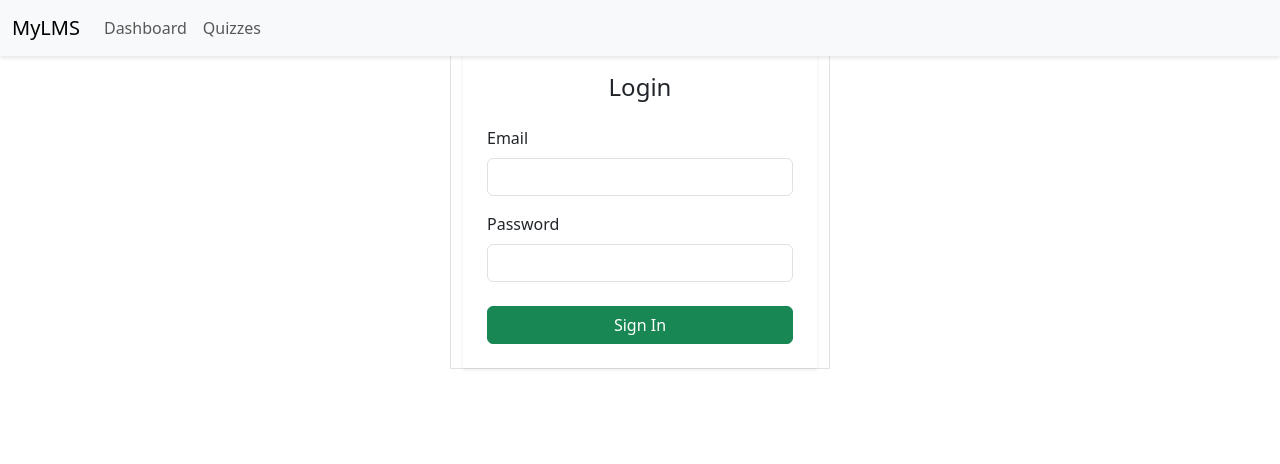
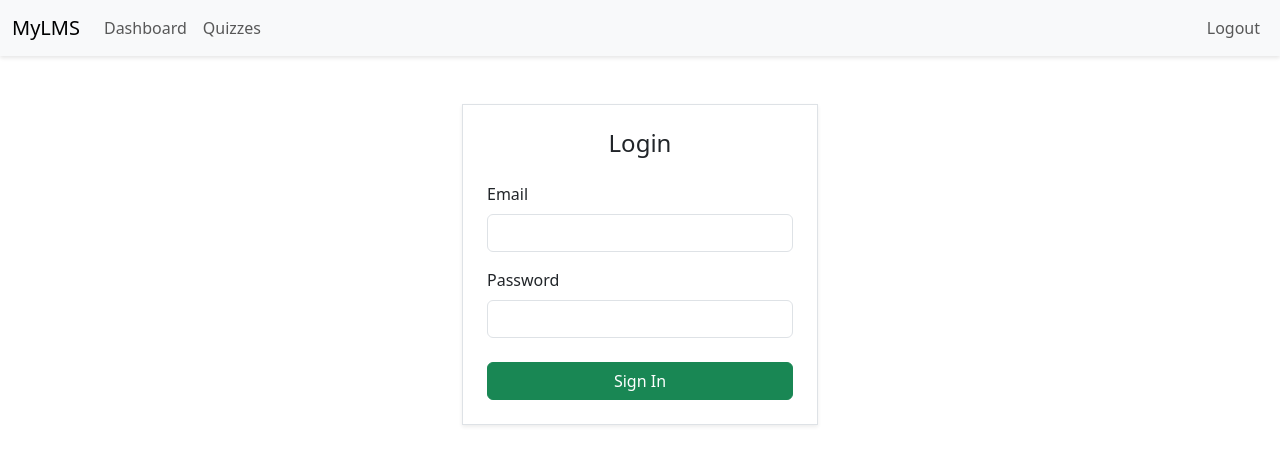
Before and after one commit to PB-personal/LMS-App-Dev, a Vue app: page /login in a window 1280 px wide. Shown: the top 464 px of the page. Built offline with nearby package versions, Linux system fonts and the light colour scheme; sample sign-in values are in the browser's storage.

Commit message:
Added auth login logout functionality

```diff
--- a/src/App.vue
+++ b/src/App.vue
@@ -1,7 +1,16 @@
 <template>
   <div class="d-flex flex-column min-vh-100">
     <AppHeader />
-    <RouterView />
+
+    <!--
+      Main wrapper: add top padding to account for fixed header for pages
+      that don't already apply their own padding (eg. LoginPage).
+      DashboardLayout already adds padding, so we disable the global
+      padding when the route is under /dashboard to avoid double spacing.
+    -->
+    <main class="app-main">
+      <RouterView />
+    </main>
   </div>
 </template>
 
@@ -9,3 +18,10 @@
 import { RouterView } from 'vue-router'
 import AppHeader from './layouts/AppHeader.vue'
 </script>
+
+<style scoped>
+.app-main {
+  padding-top: 56px; /* match header height */
+  flex: 1;
+}
+</style>
--- a/src/layouts/AppHeader.vue
+++ b/src/layouts/AppHeader.vue
@@ -37,11 +37,18 @@
             >
           </li>
         </ul>
-        <!-- <ul class="d-flex navbar-nav">
+        <ul class="d-flex navbar-nav" v-if="!store.isAuthenticated">
           <li class="nav-item">
-            <router-link class="nav-link">Profile</router-link>
+            <router-link class="nav-link" :to="{ name: ROUTE_NAMES.LOGIN }">Login</router-link>
           </li>
-        </ul> -->
+        </ul>
+        <ul class="d-flex navbar-nav" v-if="store.isAuthenticated">
+          <li class="nav-item">
+            <router-link class="nav-link" :to="{ name: ROUTE_NAMES.LOGIN }" @click="store.logout"
+              >Logout</router-link
+            >
+          </li>
+        </ul>
       </div>
     </div>
   </nav>
@@ -49,7 +56,9 @@
 <script setup>
 import { ROUTE_NAMES } from '@/constants/routeNames'
 import { useRoute } from 'vue-router'
+import { useAuthStore } from '@/stores/authStore'
 const route = useRoute()
+const store = useAuthStore()
 </script>
 <style scoped>
 .headerbar {
--- a/src/router/routes.js
+++ b/src/router/routes.js
@@ -11,7 +11,7 @@ const router = createRouter({
   routes: [
     {
       path: '/',
-      redirect: '/dashboard',
+      redirect: '/login',
     },
     {
       path: '/login',
--- /dev/null
+++ b/src/stores/authStore.js
@@ -0,0 +1,52 @@
+import { defineStore } from 'pinia'
+
+export const useAuthStore = defineStore('auth', {
+  state: () => ({
+    token: localStorage.getItem('token') || null,
+    user: JSON.parse(localStorage.getItem('user') || 'null'),
+    isAuthenticated: !!localStorage.getItem('token'),
+    isLoading: false,
+    error: null,
+  }),
+  actions: {
+    async login(email, password) {
+      this.isLoading = true
+      this.error = null
+      try {
+        // Basic client-side validation
+        if (!email || !password) throw new Error('Email and password are required')
+
+        // Simulate an async auth call (replace with real API call)
+        await new Promise((r) => setTimeout(r, 500))
+
+        // Mock successful response
+        const token = 'fake-jwt-token'
+        const user = { email }
+
+        this.token = token
+        this.user = user
+        this.isAuthenticated = true
+
+        // Persist
+        localStorage.setItem('token', token)
+        localStorage.setItem('user', JSON.stringify(user))
+
+        return true
+      } catch (err) {
+        this.error = err?.message || 'Login failed'
+        this.isAuthenticated = false
+        return false
+      } finally {
+        this.isLoading = false
+      }
+    },
+
+    logout() {
+      this.token = null
+      this.user = null
+      this.isAuthenticated = false
+      localStorage.removeItem('token')
+      localStorage.removeItem('user')
+    },
+  },
+})
--- a/src/views/CourseDashboard.vue
+++ b/src/views/CourseDashboard.vue
@@ -36,7 +36,7 @@
       </select>
     </div>
     <h3>List of courses</h3>
-    <div class="grid">
+    <div class="grid" v-if="authStore.isAuthenticated">
       <template v-if="filteredCourses.length">
         <CourseCard
           v-for="course in filteredCourses"
@@ -50,6 +50,7 @@
         {{ selectedDifficulty }}
       </p>
     </div>
+    <p v-if="!authStore.isAuthenticated" class="pt-3">For enrolling courses, please login first.</p>
   </div>
 </template>
 <script setup>
@@ -57,7 +58,9 @@ import { useCourseStore } from '@/stores/courseStore'
 import { computed, onMounted, ref } from 'vue'
 import CourseCard from '@/components/CourseCard.vue'
 import { storeToRefs } from 'pinia'
+import { useAuthStore } from '@/stores/authStore'
 const courseStore = useCourseStore()
+const authStore = useAuthStore()
 const { courses } = storeToRefs(courseStore)
 const selectedCategory = ref('')
 const selectedDifficulty = ref('')
--- a/src/views/LoginPage.vue
+++ b/src/views/LoginPage.vue
@@ -1,16 +1,20 @@
 <template>
   <div class="container py-5">
     <div class="row justify-content-center">
-      <div class="col-md-6 col-lg-4 border">
-        <div class="shadow-sm">
+      <div class="col-md-6 col-lg-4">
+        <div class="shadow-sm border">
           <div class="card-body p-4">
             <h4 class="text-center mb-4">Login</h4>
+
+            <div v-if="errors.general" class="alert alert-danger">{{ errors.general }}</div>
+
             <form @submit.prevent="handleLogin">
               <div class="mb-3">
                 <label for="email" class="form-label">Email</label>
                 <input v-model="form.email" type="email" class="form-control" id="email" required />
                 <p v-if="errors.email" class="error">{{ errors.email }}</p>
               </div>
+
               <div class="mb-4">
                 <label for="password" class="form-label">Password</label>
                 <input
@@ -22,8 +26,9 @@
                 />
                 <p v-if="errors.password" class="error">{{ errors.password }}</p>
               </div>
-              <button type="submit" class="btn btn-success w-100">
-                <!-- <span class="spinner-border spinner-border-sm me-2"></span> -->
+
+              <button type="submit" class="btn btn-success w-100" :disabled="auth.isLoading">
+                <span v-if="auth.isLoading" class="spinner-border spinner-border-sm me-2"></span>
                 Sign In
               </button>
             </form>
@@ -33,23 +38,30 @@
     </div>
   </div>
 </template>
+
 <script setup>
 import { reactive } from 'vue'
 import { useRouter } from 'vue-router'
-// const isLoading = ref(false)
+import { useAuthStore } from '@/stores/authStore'
+
 const router = useRouter()
+const auth = useAuthStore()
+
 const form = reactive({
   email: '',
   password: '',
 })
+
 const errors = reactive({
   email: '',
   password: '',
+  general: '',
 })
 
 const validateForm = () => {
   errors.email = ''
   errors.password = ''
+  errors.general = ''
   let valid = true
   if (!/^[^\s@]+@[^\s@]+\.[^\s@]+$/.test(form.email)) {
     errors.email = 'Please enter a valid email'
@@ -61,13 +73,19 @@ const validateForm = () => {
   }
   return valid
 }
-const handleLogin = () => {
-  if (validateForm()) {
-    alert('Form is validated successfully!')
+
+const handleLogin = async () => {
+  if (!validateForm()) return
+
+  const ok = await auth.login(form.email, form.password)
+  if (ok) {
     router.push('/dashboard')
+  } else {
+    errors.general = auth.error || 'Login failed'
   }
 }
 </script>
+
 <style scoped>
 .error {
   color: red;
```
Also changed, not shown: src/stores/userStore.js (deleted, +0 -19 lines).
